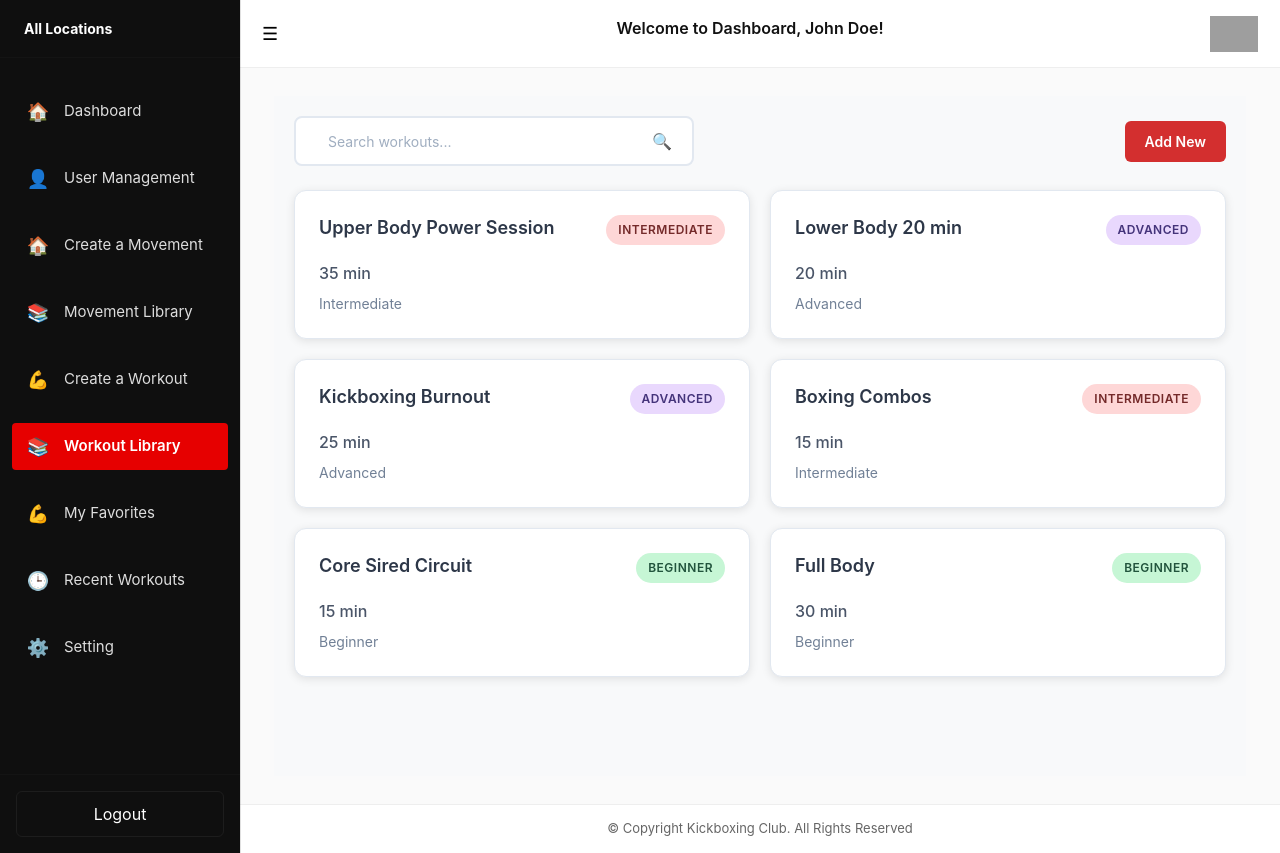
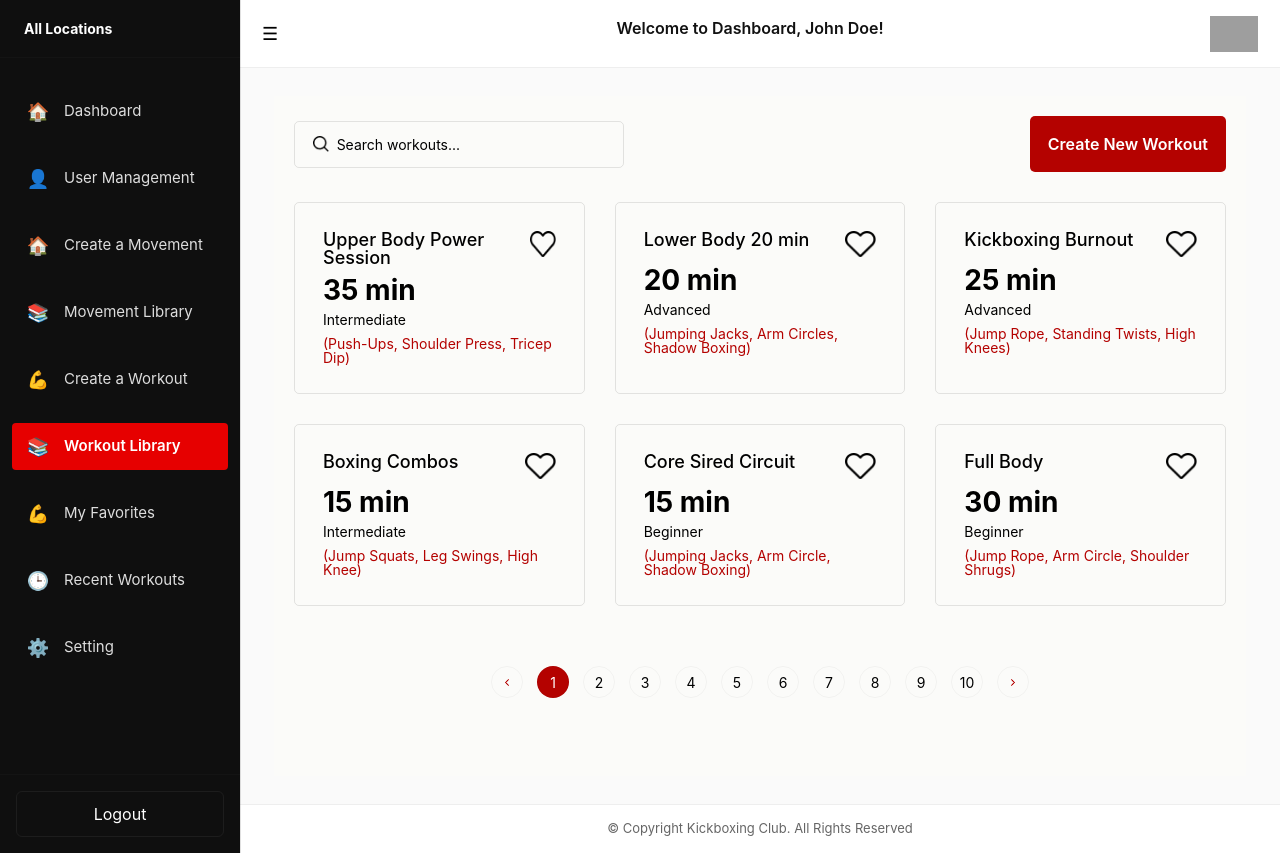
Before and after one commit to developeritexpert/Kick-Boxing-Club, a Next.js app: page /admin/workouts in a window 1280 px wide. Built offline with nearby package versions, Linux system fonts and the light colour scheme; no server answers; grey boxes are pictures that could not be loaded.

Commit message:
added workout library

```diff
--- a/components/admin/workouts.css
+++ b/components/admin/workouts.css
@@ -1,6 +1,6 @@
 .workouts-container {
     padding: 20px;
-    background-color: #f8f9fa;
+    background-color: #fbfbf9;
     min-height: calc(100vh - 120px);
 }
 
@@ -27,33 +27,16 @@
     flex-wrap: wrap;
 }
 
-.search-box {
+/* .search-box {
     position: relative;
     display: flex;
     align-items: center;
     height: 50px;
-}
-
-.search-input {
-    padding: 12px 40px 12px 16px;
-    border: 2px solid #e2e8f0;
-    border-radius: 8px;
-    font-size: 14px;
-    width: 300px;
-    background-color: white;
-    transition: border-color 0.3s ease;
-}
+} */
 
 .search-input:focus {
     outline: none;
     border-color: #4299e1;
-}
-
-.search-icon {
-    position: absolute;
-    right: 12px;
-    color: #718096;
-    font-size: 16px;
 }
 
 .add-workout-btn {
@@ -75,11 +58,11 @@
 
 .workouts-grid {
     display: grid;
-    grid-template-columns: repeat(auto-fill, minmax(300px, 1fr));
-    gap: 20px;
+    grid-template-columns: repeat(3, 1fr);
+    gap: 30px;
 }
 
-.workout-card {
+/* .workout-card {
     background: white;
     border-radius: 12px;
     padding: 24px;
@@ -88,6 +71,23 @@
     transition:
         transform 0.3s ease,
         box-shadow 0.3s ease;
+} */
+.workout-card {
+    border: 1px solid #0000001a;
+    padding: 28px;
+    border-radius: 5px;
+    transition: transform 0.3s ease;
+}
+span.workout-hrt-icn img {
+    width: 31px;
+    height: 26px;
+}
+.workout-exercises {
+    font-weight: 400;
+    font-size: 14px;
+    line-height: 100%;
+    color: #b40200;
+    margin-top: 10px;
 }
 
 .workout-card:hover {
@@ -99,17 +99,22 @@
     display: flex;
     justify-content: space-between;
     align-items: flex-start;
-    margin-bottom: 16px;
+    margin-bottom: 9px;
 }
 
 .workout-title {
-    color: #2d3748;
+    font-weight: 500;
     font-size: 18px;
-    font-weight: 600;
-    margin: 0;
-    line-height: 1.4;
-    flex: 1;
+    line-height: 100%;
     margin-right: 12px;
+    color: #000000;
+}
+.workouts-pgnatin {
+    margin-top: 60px;
+    display: flex;
+    justify-content: center;
+    gap: 14px;
+    align-items: center;
 }
 
 .difficulty-badge {
@@ -138,16 +143,19 @@
 }
 
 .workout-duration {
-    color: #4a5568;
-    font-size: 16px;
-    font-weight: 500;
-    margin-bottom: 8px;
+    color: #000000;
+    font-size: 28px;
+    font-weight: 700;
+    margin-bottom: 9px;
+    line-height: 100%;
 }
 
 .workout-difficulty {
-    color: #718096;
+    color: #000000;
+    text-transform: capitalize;
     font-size: 14px;
-    text-transform: capitalize;
+    font-weight: 400;
+    line-height: 100%;
 }
 
 /* Responsive Design */
@@ -210,21 +218,20 @@
     display: flex;
     justify-content: space-between;
     align-items: center;
-    margin-bottom: 24px;
+    margin-bottom: 30px;
     gap: 16px;
 }
 
 .search-box {
+    border: 1px solid rgba(0, 0, 0, 0.1);
+    border-radius: 5px;
+    flex: 1;
+    align-items: center;
+    max-width: 330px;
+    transition: border-color 0.3s;
+    display: flex;
     position: relative;
-    display: flex;
-    align-items: center;
-    background: white;
-    border: 2px solid #e2e8f0;
-    border-radius: 8px;
-    padding: 10px 16px;
-    transition: border-color 0.3s ease;
-    flex: 1;
-    max-width: 400px;
+    padding: 14px 18px;
 }
 
 .search-box:focus-within {
@@ -233,8 +240,8 @@
 
 .search-icon {
     margin-right: 8px;
-    color: #718096;
     font-size: 16px;
+    position: relative;
 }
 
 .search-input {
@@ -243,26 +250,61 @@
     font-size: 14px;
     width: 100%;
     background: transparent;
-    color: #2d3748;
+    color: #000000;
+    font-weight: 400;
+    font-size: 14px;
+    line-height: 100%;
 }
 
 .search-input::placeholder {
-    color: #a0aec0;
+    color: #000000;
 }
 
 .add-workout-btn {
-    background-color: #d32f2f;
-    color: white;
+    color: #fff;
+    cursor: pointer;
+    white-space: nowrap;
+    background-color: #b40200;
     border: none;
-    padding: 10px 20px;
-    border-radius: 6px;
-    font-size: 14px;
+    border-radius: 5px;
+    padding: 16px 18px;
+    font-size: 16px;
     font-weight: 600;
-    cursor: pointer;
-    transition: background-color 0.3s ease;
-    white-space: nowrap;
+    transition: background-color 0.3s;
 }
 
 .add-workout-btn:hover {
     background-color: #d32f2f;
 }
+.workouts-pgnatin .arrow {
+    border: 0.8px solid #0000000a;
+    width: 32px;
+    height: 32px;
+    max-width: 32px;
+    display: flex;
+    align-items: center;
+    justify-content: center;
+    border-radius: 50%;
+    border: 0.8px solid #0000000a;
+    background-color: transparent;
+    cursor: pointer;
+}
+
+/* Active State (on click) */
+.workouts-pgnatin .active {
+    background: #b40200;
+    border: 0.8px solid #0000000a;
+    color: white;
+}
+
+.workouts-pgnatin div {
+    display: flex;
+    align-items: center;
+    justify-content: center;
+    width: 32px;
+    height: 32px;
+    font-size: 14px;
+    border: 0.8px solid #0000000a;
+    border-radius: 50%;
+    cursor: pointer;
+}
--- a/components/admin/workouts.tsx
+++ b/components/admin/workouts.tsx
@@ -1,6 +1,6 @@
 'use client';
-
 import React from 'react';
+import { useState } from 'react';
 import './workouts.css';
 
 interface Workout {
@@ -9,6 +9,8 @@ interface Workout {
     duration: string;
     difficulty: string;
     level: 'Beginner' | 'Intermediate' | 'Advanced';
+    heartIcon: string;
+    exercises: string;
 }
 
 const Workouts: React.FC = () => {
@@ -19,6 +21,8 @@ const Workouts: React.FC = () => {
             duration: '35 min',
             difficulty: 'Intermediate',
             level: 'Intermediate',
+            heartIcon: '/heart-icon.png',
+            exercises: '(Push-Ups, Shoulder Press, Tricep Dip)',
         },
         {
             id: 2,
@@ -26,6 +30,8 @@ const Workouts: React.FC = () => {
             duration: '20 min',
             difficulty: 'Advanced',
             level: 'Advanced',
+            heartIcon: '/heart-icon.png',
+            exercises: '(Jumping Jacks, Arm Circles, Shadow Boxing)',
         },
         {
             id: 3,
@@ -33,6 +39,8 @@ const Workouts: React.FC = () => {
             duration: '25 min',
             difficulty: 'Advanced',
             level: 'Advanced',
+            heartIcon: '/heart-icon.png',
+            exercises: '(Jump Rope, Standing Twists, High Knees)',
         },
         {
             id: 4,
@@ -40,6 +48,8 @@ const Workouts: React.FC = () => {
             duration: '15 min',
             difficulty: 'Intermediate',
             level: 'Intermediate',
+            heartIcon: '/heart-icon.png',
+            exercises: '(Jump Squats, Leg Swings, High Knee)',
         },
         {
             id: 5,
@@ -47,6 +57,8 @@ const Workouts: React.FC = () => {
             duration: '15 min',
             difficulty: 'Beginner',
             level: 'Beginner',
+            heartIcon: '/heart-icon.png',
+            exercises: '(Jumping Jacks, Arm Circle, Shadow Boxing)',
         },
         {
             id: 6,
@@ -54,9 +66,28 @@ const Workouts: React.FC = () => {
             duration: '30 min',
             difficulty: 'Beginner',
             level: 'Beginner',
+            heartIcon: '/heart-icon.png',
+            exercises: '(Jump Rope, Arm Circle, Shoulder Shrugs)',
         },
     ];
 
+    const [activeArrow, setActiveArrow] = useState<'left' | 'right' | null>(null);
+    const [currentPage, setCurrentPage] = useState<number>(1);
+    const totalPages = 10;
+
+    const handleArrowClick = (side: 'left' | 'right') => {
+        setActiveArrow(side);
+
+        if (side === 'left' && currentPage > 1) {
+            setCurrentPage((prev) => prev - 1);
+        } else if (side === 'right' && currentPage < totalPages) {
+            setCurrentPage((prev) => prev + 1);
+        }
+    };
+    const handlePageClick = (num: number) => {
+        setCurrentPage(num);
+        setActiveArrow(null);
+    };
     const getDifficultyClass = (level: string) => {
         switch (level) {
             case 'Beginner':
@@ -74,10 +105,12 @@ const Workouts: React.FC = () => {
         <div className="workouts-container">
             <div className="workouts-controls">
                 <div className="search-box">
-                    <span className="search-icon">🔍</span>
+                    <span className="search-icon">
+                        <img src="/search_icon.png" alt="search icon"/>
+                    </span>
                     <input type="text" placeholder="Search workouts..." className="search-input" />
                 </div>
-                <button className="add-workout-btn">Add New</button>
+                <button className="add-workout-btn">Create New Workout</button>
             </div>
 
             <div className="workouts-grid">
@@ -85,16 +118,72 @@ const Workouts: React.FC = () => {
                     <div key={workout.id} className="workout-card">
                         <div className="workout-header">
                             <h3 className="workout-title">{workout.title}</h3>
-                            <span
+                            {/* <span
                                 className={`difficulty-badge ${getDifficultyClass(workout.level)}`}
                             >
                                 {workout.level}
+                            </span> */}
+                            <span className="workout-hrt-icn">
+                                <img src={workout.heartIcon} alt="heart icon" />
                             </span>
                         </div>
                         <div className="workout-duration">{workout.duration}</div>
                         <div className="workout-difficulty">{workout.difficulty}</div>
+                        <div className="workout-exercises">{workout.exercises}</div>
                     </div>
                 ))}
+            </div>
+
+            <div className="workouts-pgnatin">
+                <div
+                    className={`arrow left-arrow  ${activeArrow === 'left' ? 'active' : ''}`}
+                    onClick={() => handleArrowClick('left')}
+                >
+                    <svg
+                        width="4"
+                        height="7"
+                        viewBox="0 0 4 7"
+                        fill="none"
+                        xmlns="http://www.w3.org/2000/svg"
+                    >
+                        <path
+                            d="M3.44914 6.44963C3.41912 6.48162 3.37833 6.49973 3.3357 6.49999C3.31455 6.5002 3.29357 6.49584 3.27407 6.48718C3.25456 6.47852 3.23694 6.46574 3.22227 6.44963L0.547425 3.62192C0.532403 3.60624 0.520475 3.58757 0.512334 3.56699C0.504193 3.5464 0.5 3.52431 0.5 3.502C0.5 3.47968 0.504193 3.45759 0.512334 3.43701C0.520475 3.41642 0.532403 3.39775 0.547425 3.38208L3.22227 0.553767C3.23697 0.537145 3.25469 0.523822 3.27437 0.514589C3.29405 0.505356 3.31528 0.500403 3.33681 0.500024C3.35834 0.499644 3.37972 0.503847 3.39967 0.512381C3.41963 0.520915 3.43776 0.533607 3.45299 0.5497C3.46821 0.565794 3.48022 0.58496 3.48829 0.606059C3.49636 0.627158 3.50034 0.649759 3.49998 0.672515C3.49962 0.695272 3.49493 0.71772 3.4862 0.738522C3.47747 0.759325 3.46486 0.778058 3.44914 0.793606L0.887736 3.502L3.44914 6.20979C3.46409 6.2255 3.47596 6.24419 3.48406 6.26477C3.49216 6.28535 3.49633 6.30742 3.49633 6.32971C3.49633 6.352 3.49216 6.37407 3.48406 6.39465C3.47596 6.41523 3.46409 6.43391 3.44914 6.44963Z"
+                            fill={`${activeArrow === 'left' ? 'white' : '#b40200'}`}
+                            stroke={`${activeArrow === 'left' ? 'white' : '#b40200'}`}
+                        />
+                    </svg>
+                </div>
+                {/* Page Numbers */}
+                {[...Array(totalPages)].map((_, index) => {
+                    const num = index + 1;
+                    return (
+                        <div
+                            key={num}
+                            className={`page-number ${currentPage === num ? 'active' : ''}`}
+                            onClick={() => handlePageClick(num)}
+                        >
+                            {num}
+                        </div>
+                    );
+                })}
+                <div
+                    className={`arrow right-arrow ${activeArrow === 'right' ? 'active' : ''}`}
+                    onClick={() => handleArrowClick('right')}
+                >
+                    <svg
+                        width="4"
+                        height="7"
+                        viewBox="0 0 4 7"
+                        fill="none"
+                        xmlns="http://www.w3.org/2000/svg"
+                    >
+                        <path
+                            d="M0.55086 6.44963C0.580879 6.48162 0.62167 6.49973 0.664297 6.49999C0.685452 6.5002 0.706425 6.49584 0.725931 6.48718C0.745437 6.47852 0.763064 6.46574 0.777734 6.44963L3.45257 3.62192C3.4676 3.60624 3.47952 3.58757 3.48767 3.56699C3.49581 3.5464 3.5 3.52431 3.5 3.502C3.5 3.47968 3.49581 3.45759 3.48767 3.43701C3.47952 3.41642 3.4676 3.39775 3.45257 3.38208L0.777734 0.553767C0.763026 0.537145 0.745306 0.523822 0.725628 0.514589C0.705949 0.505356 0.684715 0.500403 0.663189 0.500024C0.641663 0.499644 0.620284 0.503847 0.600326 0.512381C0.580367 0.520915 0.562237 0.533607 0.547013 0.5497C0.53179 0.565794 0.519784 0.58496 0.511711 0.606059C0.503639 0.627158 0.499663 0.649759 0.500022 0.672515C0.500381 0.695272 0.505067 0.71772 0.513801 0.738522C0.522534 0.759325 0.535137 0.778058 0.55086 0.793606L3.11226 3.502L0.55086 6.20979C0.535906 6.2255 0.524039 6.24419 0.515941 6.26477C0.507843 6.28535 0.503674 6.30742 0.503674 6.32971C0.503674 6.352 0.507843 6.37407 0.515941 6.39465C0.524039 6.41523 0.535906 6.43391 0.55086 6.44963Z"
+                            fill={`${activeArrow === 'right' ? 'white' : '#b40200'}`}
+                            stroke={`${activeArrow === 'right' ? 'white' : '#b40200'}`}
+                        />
+                    </svg>
+                </div>
             </div>
         </div>
     );
```
Also changed, not shown: public/heart-icon.png (added), public/search_icon.png (added).
